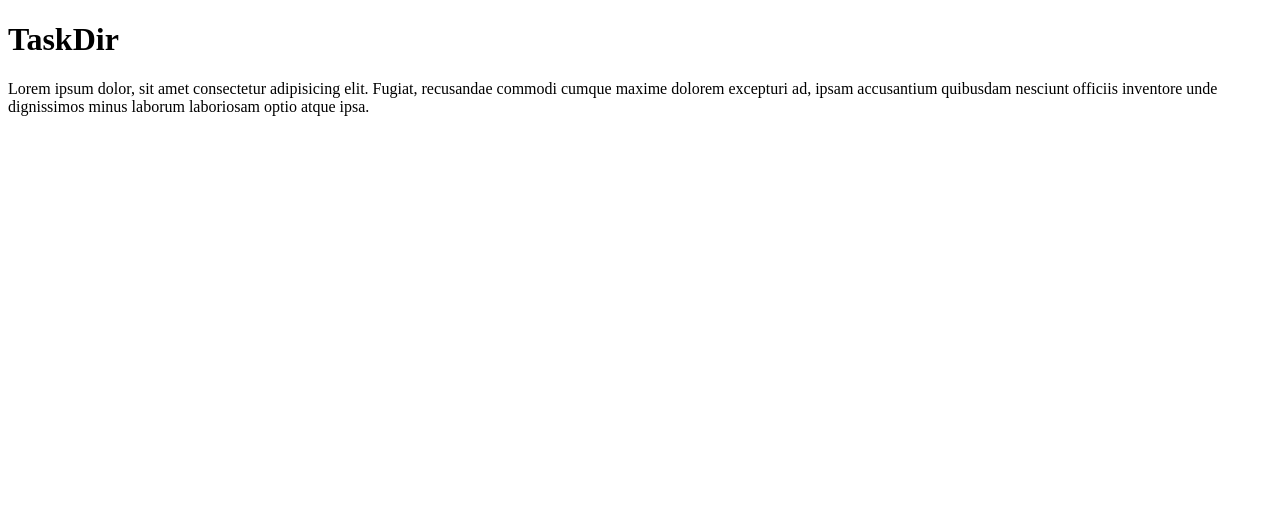
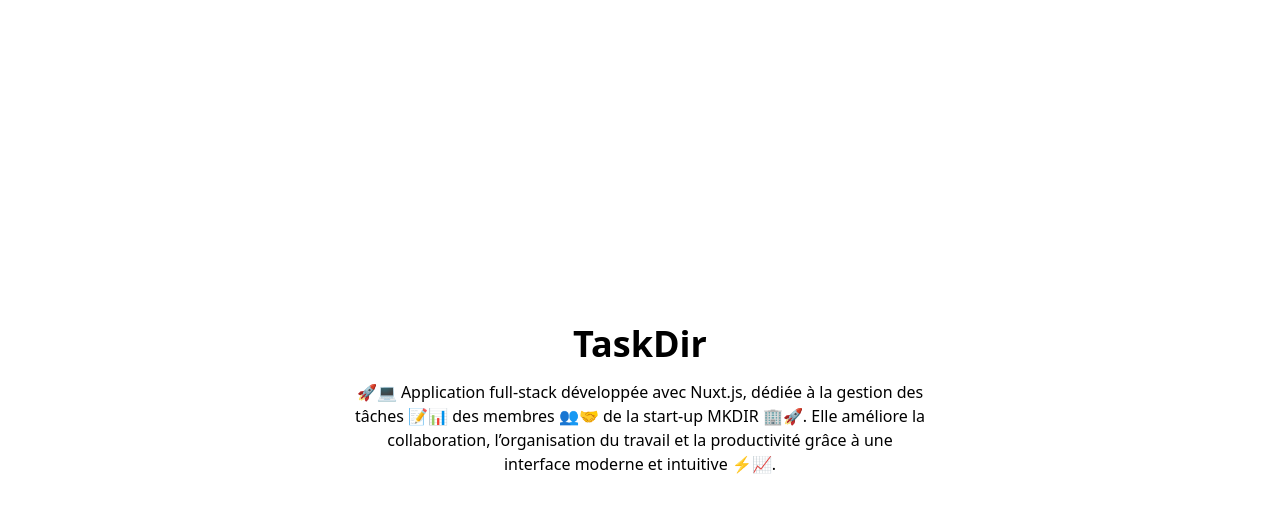
Before and after one commit to biyayinux/task-dir, a Nuxt app: page / in a window 1280 px wide. Shown: the top 512 px of the page. Built offline with nearby package versions, Linux system fonts and the light colour scheme.

Commit message:
Ajout de Tailwind

```diff
--- a/app/app.vue
+++ b/app/app.vue
@@ -1,4 +1,13 @@
 <template>
-  <h1>TaskDir</h1>
-  <p>Lorem ipsum dolor, sit amet consectetur adipisicing elit. Fugiat, recusandae commodi cumque maxime dolorem excepturi ad, ipsam accusantium quibusdam nesciunt officiis inventore unde dignissimos minus laborum laboriosam optio atque ipsa.</p>
+  <div class="min-h-screen flex flex-col items-center justify-center bg-white text-black text-center px-4">
+    <h1 class="text-4xl font-bold mb-4">
+      TaskDir
+    </h1>
+    <p class="max-w-xl text-base">
+      🚀💻 Application full-stack développée avec Nuxt.js, dédiée à la gestion des tâches 📝📊
+      des membres 👥🤝 de la start-up MKDIR 🏢🚀.
+      Elle améliore la collaboration, l’organisation du travail et la productivité
+      grâce à une interface moderne et intuitive ⚡📈.
+    </p>
+  </div>
 </template>
--- /dev/null
+++ b/app/assets/css/main.css
@@ -0,0 +1 @@
+@import 'tailwindcss';
--- a/nuxt.config.ts
+++ b/nuxt.config.ts
@@ -1,4 +1,5 @@
-// https://nuxt.com/docs/api/configuration/nuxt-config
+import tailwindcss from '@tailwindcss/vite'
+
 export default defineNuxtConfig({
   // Modules
   modules: ['@nuxt/eslint'],
@@ -6,11 +7,24 @@ export default defineNuxtConfig({
   // Outils de développement
   devtools: { enabled: true },
 
+  // Déclaration du fichier CSS global
+  css: ['/assets/css/main.css'],
+
   // Compatibilité Nuxt 4
   future: {
     compatibilityVersion: 4,
   },
   compatibilityDate: '2025-07-15',
+
+  // Plugin Tailwind pour Vite
+  vite: {
+    build: {
+      sourcemap: false, // Désactive la génération des sourcemaps
+    },
+    plugins: [
+      tailwindcss(),
+    ],
+  },
 
   // Configuration ESLint
   eslint: {
--- a/package.json
+++ b/package.json
@@ -13,8 +13,10 @@
   },
   "dependencies": {
     "@nuxt/eslint": "^1.12.1",
+    "@tailwindcss/vite": "^4.1.18",
     "eslint": "^9.39.2",
     "nuxt": "^4.2.2",
+    "tailwindcss": "^4.1.18",
     "vue": "^3.5.26",
     "vue-router": "^4.6.4"
   },
```
Also changed, not shown: 2 other files (tests, documents, lock files or other folders).
